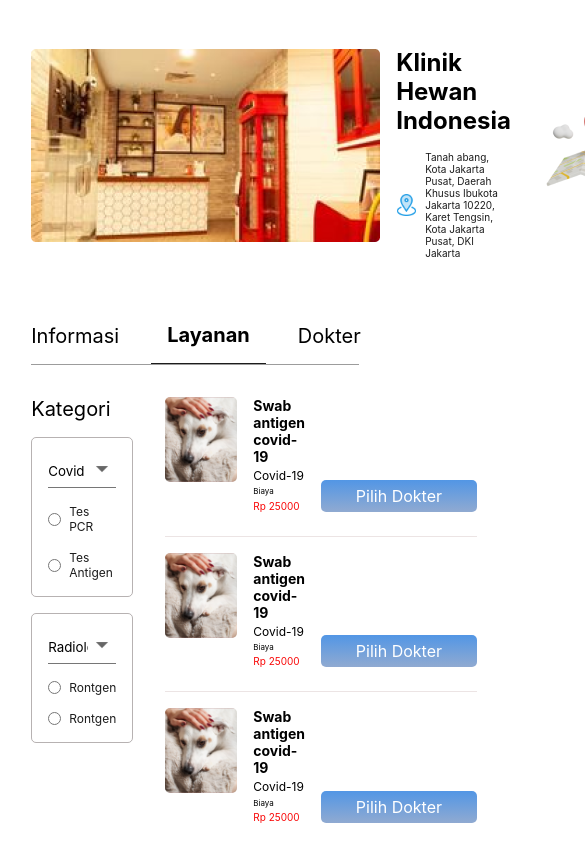
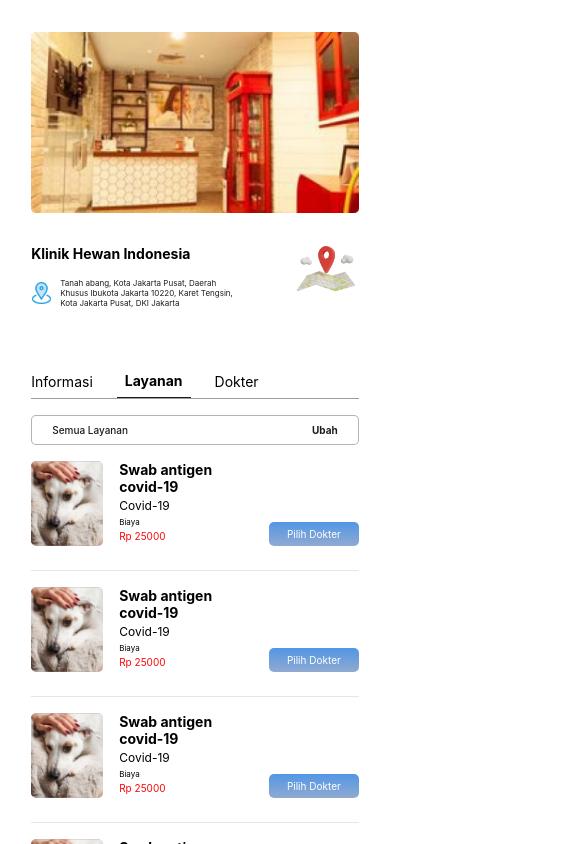
Before and after one commit to slivatech/SlivaDoc, a React (Create React App) app: page / in a window 390 px wide. Both pictures are taken after a click on the item "Layanan". Shown: the top 844 px of the page, 585 px wide, since content can reach past the window. Built offline with nearby package versions, Linux system fonts and the light colour scheme.

Commit message:
responsiveness and select dropdown component

```diff
--- a/src/components/HeroClinic/HeroClinic.tsx
+++ b/src/components/HeroClinic/HeroClinic.tsx
@@ -1,44 +1,57 @@
-import { Container } from '../Container'
-import { StyledHeroClinic } from './HeroClinicStyle'
-import styled from 'styled-components'
+import { Container } from "../Container";
+import { StyledHeroClinic } from "./HeroClinicStyle";
+import styled from "styled-components";
 const AboutClinic = styled.div`
-    padding-top:1rem;
+  padding-top: 1rem;
   h1 {
     text-transform: capitalize;
-        font-weight:700;
+    font-weight: 700;
+  font-size:clamp(14px,2vw,20px);
+
   }
-    & >*:not(h1) {
-        margin-top:1rem ;
+  & > *:not(h1) {
+    margin-top: 1rem;
   }
-`
+`;
 
 const Location = styled.div`
-    display:flex;
-    gap:.5rem;
-    font-size:clamp(10px,2vw,12px);
-    align-items: center;
+  display: flex;
+  gap: 0.5rem;
+  font-size: clamp(8px, 2vw, 12px);
+  align-items: flex-start;
   p {
-        color:#1C1C1C
+    color: #1c1c1c;
+    max-width: 75%;
   }
-`
+
+  img{
+    align-self: center;
+    object-fit: cover;
+
+  }
+`;
 
 const HeroClinic = () => {
   return (
     <Container>
       <StyledHeroClinic>
-            <img src='/assets/interior.png' />
+        <img className="interiorImg" src="/assets/interior.png" />
+        <div className="location">
           <AboutClinic>
             <h1>Klinik hewan indonesia</h1>
             <Location>
-
               <img src="/assets/location.svg" />
-                    <p>Tanah abang, Kota Jakarta Pusat, Daerah Khusus Ibukota Jakarta 10220, Karet Tengsin, Kota Jakarta Pusat, DKI Jakarta</p>
+              <p>
+                Tanah abang, Kota Jakarta Pusat, Daerah Khusus Ibukota Jakarta
+                10220, Karet Tengsin, Kota Jakarta Pusat, DKI Jakarta
+              </p>
             </Location>
           </AboutClinic>
-            <img src="/assets/location-map.png" style={{objectFit:"cover"}} />
+          <img className="locationImg" src="/assets/location-map.png" style={{ objectFit: "cover" }} />
+        </div>
       </StyledHeroClinic>
     </Container>
-  )
-}
+  );
+};
 
-export default HeroClinic
+export default HeroClinic;
--- a/src/components/HeroClinic/HeroClinicStyle.tsx
+++ b/src/components/HeroClinic/HeroClinicStyle.tsx
@@ -4,8 +4,31 @@
   display: flex;
   gap: 1rem;
   padding: 2rem 8%;
+  @media (max-width:768px) {
+    flex-direction: column;
+    align-items: flex-start;
+  }
+
+  .interiorImg {
+    object-fit: cover;
+    flex: .5;
+    @media (max-width:768px) {
+      width:100%;
+      height:300px;
+    }
+  }
   /* align-items: center; */
-  img {
+  /* img {
     align-self: center;
+  } */
+
+  .location{
+    display:flex;
+    gap:1rem;
+  }
+
+  .locationImg {
+    width:20%;
+    max-height:140px;
   }
 `;
--- /dev/null
+++ b/src/components/Select/Select.tsx
@@ -0,0 +1,39 @@
+import React, { useState } from "react";
+import useSelect from "../../hooks/useSelect";
+import { DropdownItem, DropdownStyle, SelectContainer, SelectLabelButton } from "./SelectStyle";
+
+interface ISelect {
+  label: string;
+  values: string[];
+  onChange?: (e: React.ChangeEvent) => void;
+  icon?:any;
+  borderType?:"bottom" | "top";
+  radius?:string;
+  border?:string;
+}
+const Select = ({ label, values, onChange,icon,radius,borderType,border }: ISelect) => {
+
+    const { currentValue,handleOpen,open,handleChange } = useSelect();
+   return (
+    <SelectContainer>
+      <SelectLabelButton onClick={handleOpen} borderType={borderType} radius={radius} border={border}>
+        <p>{currentValue !== "" ? currentValue : label}</p>
+        {icon}
+
+      </SelectLabelButton>
+      <DropdownStyle isVisible={open}>
+        {values.map((value, index) => (
+          <DropdownItem
+            onClick={() => handleChange(value)}
+            active={value === currentValue}
+            key={index}
+          >
+            {value}
+          </DropdownItem>
+        ))}
+      </DropdownStyle>
+    </SelectContainer>
+  );
+};
+
+export default Select;
--- /dev/null
+++ b/src/components/Select/SelectStyle.tsx
@@ -0,0 +1,93 @@
+import styled, { css } from "styled-components";
+
+export const SelectContainer = styled.div`
+  position: relative;
+  margin: 0;
+  width: 100%;
+`;
+
+type BorderType = "bottom" | "top";
+
+interface LabelBtnProps {
+  border?: string;
+  radius?: string;
+  borderType?: BorderType;
+}
+
+export const SelectLabelButton = styled.button<LabelBtnProps>(({ border, radius, borderType }) => `
+  padding: .5rem 1.25rem;
+  min-width: 7rem;
+  width:100%;
+  font-size: 10px;
+  font-weight: 500;
+  background-color: #fff;
+  border-radius: ${radius ? radius : ""};
+  color: #1c1c1c;
+  display:flex;
+  align-items: center;
+  justify-content: space-between;
+  border:${borderType ? "none" : border};
+  cursor: pointer;
+  /* transition: 0.3s ease; */
+  /* &:hover {
+    background-color: #eee;
+  } */
+  ${borderType === "bottom" ? css`
+    border-bottom:1px solid black;
+    /* border:none; */
+
+  `:null}
+
+`
+);
+
+export const DropdownStyle = styled.div<{ isVisible: boolean }>`
+  position: absolute;
+  width: 100%;
+  top: 0;
+  left: 0;
+  /* max-height: 40vmax;
+  min-width: 10rem; */
+  padding: 0.4rem;
+  display: flex;
+  flex-direction: column;
+  border-radius: 5px;
+  background: #fafafa;
+  border: 1.5px solid slategrey;
+  transition: max-height 0.2s ease;
+  overflow: hidden;
+  ${({ isVisible }) =>
+    isVisible !== true &&
+    css`
+      max-height: 40px;
+      visibility: hidden;
+    `}
+`;
+
+export const DropdownItem = styled.div<{ active: boolean }>`
+  display: flex;
+  align-items: center;
+  width: 100%;
+  margin: 0.15rem 0;
+  padding: 0.3rem 0.5rem;
+  font-size: 10px;
+  font-weight: 400;
+  color: #333;
+  border-radius: 0.3rem;
+  cursor: pointer;
+
+  &:hover,
+  :focus,
+  :focus:hover {
+    background-color: #127fff;
+    color: #fafafa;
+    outline: none;
+  }
+
+  ${({ active }) =>
+    active &&
+    css`
+      color: #127fff;
+      font-weight: 500;
+    `}
+`;
--- a/src/components/TabSection/AppointmentBox.tsx
+++ b/src/components/TabSection/AppointmentBox.tsx
@@ -1,3 +1,5 @@
+import styled from "styled-components";
+import useMediaQuery from "../../hooks/useMediaQuery";
 import BaseButton from "../Common/Buttons/BaseButton";
 import { StyledAppointment } from "./TabSectionStyle";
 
@@ -6,12 +8,18 @@
   title: string;
   category: string;
   price: number;
-  yearExperience?:number;
-  satisfaction?:number;
-  isDoctorAppoinment?:boolean;
+  yearExperience?: number;
+  satisfaction?: number;
+  isDoctorAppoinment?: boolean;
 }
 
-
+const Badges = styled.div`
+  display: flex;
+  gap: 0.5rem;
+  @media (max-width:375px) {
+    flex-direction: column;
+  }
+`;
 
 const AppointmentBox = ({
   image,
@@ -22,6 +30,7 @@
   satisfaction,
   isDoctorAppoinment,
 }: AppointmentProps) => {
+  const desktop = useMediaQuery("(min-width: 768px)");
   return (
     <StyledAppointment>
       <img src={image} alt="appointment" />
@@ -29,18 +38,54 @@
         <p className="title">{title}</p>
         <p className="cat">{category}</p>
         {isDoctorAppoinment ? (
-            <div style={{display:"flex",gap:'.5rem'}}>
-
-                <BaseButton gap='.4rem' fontSize="8px" iconStart={<img src="/assets/portfolio.svg" style={{width:"10px",height:"10px"}} />} radius="5px" width="59px" height="16px" text={`${yearExperience} years`} color="#ECE4E4" textColor="#1c1c1c" />
-                <BaseButton gap='.4rem' fontSize="8px" iconStart={<img src="/assets/review.svg" style={{width:"10px",height:"10px"}} />} radius="5px" width="59px" height="16px" text={`${satisfaction}%`} color="#ECE4E4" textColor="#1c1c1c" />
-            </div>
-        ):null}
+          <Badges>
+            <BaseButton
+              gap=".4rem"
+              fontSize="8px"
+              iconStart={
+                <img
+                  src="/assets/portfolio.svg"
+                  style={{ width: "10px", height: "10px" }}
+                />
+              }
+              radius="5px"
+              width="59px"
+              height="16px"
+              text={`${yearExperience} years`}
+              color="#ECE4E4"
+              textColor="#1c1c1c"
+            />
+            <BaseButton
+              gap=".4rem"
+              fontSize="8px"
+              iconStart={
+                <img
+                  src="/assets/review.svg"
+                  style={{ width: "10px", height: "10px" }}
+                />
+              }
+              radius="5px"
+              width="59px"
+              height="16px"
+              text={`${satisfaction}%`}
+              color="#ECE4E4"
+              textColor="#1c1c1c"
+            />
+          </Badges>
+        ) : null}
         <p>{isDoctorAppoinment ? "Mulai dari" : "Biaya"}</p>
         <p className="price">Rp {price}</p>
       </div>
-      <div style={{alignSelf:"end",marginLeft:"auto"}}>
-        <BaseButton text={isDoctorAppoinment ? "Buat Janji" : "Pilih Dokter"} textColor="white" width="156px" height="32px" color="linear-gradient(0deg,rgba(144, 170, 209, 1) 0%,rgba(82, 150, 229, 1) 100%)" radius="5px" />
-
+      <div style={{ alignSelf: "end", marginLeft: "auto" }}>
+        <BaseButton
+          fontSize={desktop ? "14px" : "10px"}
+          text={isDoctorAppoinment ? "Buat Janji" : "Pilih Dokter"}
+          textColor="white"
+          width={desktop ? "156px" : "90px"}
+          height={desktop ? "32px" : "24px"}
+          color="linear-gradient(0deg,rgba(144, 170, 209, 1) 0%,rgba(82, 150, 229, 1) 100%)"
+          radius="5px"
+        />
       </div>
     </StyledAppointment>
   );
--- a/src/components/TabSection/CategorySection.tsx
+++ b/src/components/TabSection/CategorySection.tsx
@@ -1,3 +1,4 @@
+import Select from "../Select/Select";
 import { categories } from "./fakeData";
 import {
   CategoryBox,
@@ -20,14 +21,13 @@
       <h2>Kategori</h2>
       {categories?.map((category, i) => (
         <CategoryBox key={i}>
-          <div className="selectWrapper">
-            <select name="cat1" id="cat1" value={category.mainValue}>
-              <option value={category.mainValue}>{category.mainValue}</option>
-            </select>
-            <label htmlFor="cat1">
-              <img src="/assets/arrow_dropdown.svg" alt="dropdown" />
-            </label>
-          </div>
+          <Select
+            border=" 0.5px solid rgba(153, 146, 146, 0.7)"
+            label={category.mainValue}
+            borderType="bottom"
+            values={[category.mainValue]}
+            icon={<img src="/assets/arrow_dropdown.svg" />}
+          />
 
           {category.radios.map((radio, i) => (
             <RadioCategory key={i} value={radio} />
--- a/src/components/TabSection/DoctorsList.tsx
+++ b/src/components/TabSection/DoctorsList.tsx
@@ -4,7 +4,7 @@
 
 const DoctorsList = () => {
   return (
-    <div style={{display:"flex",flexDirection:"column",gap:"1rem"}}>
+    <div style={{display:"flex",flexDirection:"column",gap:"1rem",marginTop:"1rem"}}>
       {doctorAppointments.map((appointment, i) => (
         <AppointmentBox isDoctorAppoinment={true} key={i} {...appointment} />
       ))}
--- a/src/components/TabSection/ServicesList.tsx
+++ b/src/components/TabSection/ServicesList.tsx
@@ -1,16 +1,25 @@
-import AppointmentBox from './AppointmentBox'
-import { serviceAppointments } from './fakeData'
+import AppointmentBox from "./AppointmentBox";
+import { serviceAppointments } from "./fakeData";
+import styled from "styled-components";
 
-
+const ServicesListWrapper = styled.div`
+  flex: 0.6;
+  @media (max-width:768px) {
+    flex:1;
+  }
+  display: flex;
+  flex-direction: column;
+  gap: 1rem;
+`;
 
 const ServicesList = () => {
   return (
-    <div style={{flex:0.6,display:"flex",flexDirection:"column",gap:"1rem"}}>
-        {serviceAppointments.map((appointment,i)=>(
-            <AppointmentBox key={i} {...appointment} />
-        ))}
-    </div>
-  )
-}
+    <ServicesListWrapper>
+      {serviceAppointments.map((appointment, i) => (
+        <AppointmentBox key={i} {...appointment} />
+      ))}
+    </ServicesListWrapper>
+  );
+};
 
-export default ServicesList
+export default ServicesList;
--- a/src/components/TabSection/Tab.tsx
+++ b/src/components/TabSection/Tab.tsx
@@ -1,3 +1,5 @@
+import useMediaQuery from "../../hooks/useMediaQuery";
+import Select from "../Select/Select";
 import CategorySection from "./CategorySection";
 import DoctorsList from "./DoctorsList";
 import { facilities, jamOperasional } from "./fakeData";
@@ -7,8 +9,20 @@
 interface TabProps {
   tab: "informasi" | "layanan" | "dokter";
 }
+const values = ["Covid 19", "Radiologi & Elektromedik"];
+
 const Tab = ({ tab }: TabProps) => {
-  return <div style={{paddingTop:"1rem"}}>{tab === "informasi" ? <InfoTab /> : tab==="layanan" ? <ServiceTab /> : <DoctorTab />}</div>;
+  return (
+    <div style={{ paddingTop: "1rem" }}>
+      {tab === "informasi" ? (
+        <InfoTab />
+      ) : tab === "layanan" ? (
+        <ServiceTab />
+      ) : (
+        <DoctorTab />
+      )}
+    </div>
+  );
 };
 
 const InfoTab = () => {
@@ -41,10 +55,8 @@
       <StyledInfoTab>
         <h2>Fasilitas</h2>
         <ul>
-          {facilities.map((facility,i)=>(
-            <li key={i}>
-              {facility}
-            </li>
+          {facilities.map((facility, i) => (
+            <li key={i}>{facility}</li>
           ))}
         </ul>
       </StyledInfoTab>
@@ -53,20 +65,57 @@
 };
 
 const ServiceTab = () => {
+  const desktop = useMediaQuery("(min-width:768px)");
   return (
-    <StyledServiceTab>
-      <CategorySection />
-      <ServicesList />
-    </StyledServiceTab>
-  )
-}
+    <>
+      {!desktop ? (
+        <Select
+          label="Semua Layanan"
+          radius="5px"
+          border="0.5px solid rgba(153, 146, 146, 0.7)"
+          icon={
+            <span
+              style={{ fontWeight: 700, color: "#1c1c1c", fontSize: "10px" }}
+            >
+              Ubah
+            </span>
+          }
+          values={values}
+        />
+      ) : null}
+
+      <StyledServiceTab>
+        <CategorySection />
+        <ServicesList />
+      </StyledServiceTab>
+    </>
+  );
+};
 
 const DoctorTab = () => {
+  const desktop = useMediaQuery("(min-width:768px)");
+
   return (
     <div>
+      {!desktop ? (
+        <Select
+          label="Semua Layanan"
+          radius="5px"
+          border="0.5px solid rgba(153, 146, 146, 0.7)"
+          icon={
+            <span
+              style={{ fontWeight: 700, color: "#1c1c1c", fontSize: "10px" }}
+            >
+              Ubah
+            </span>
+          }
+          values={values}
+        />
+      ) : null}
+
       <DoctorsList />
     </div>
-  )
-}
+  );
+};
 
 export default Tab;
--- a/src/components/TabSection/TabSectionStyle.tsx
+++ b/src/components/TabSection/TabSectionStyle.tsx
@@ -15,16 +15,22 @@
 
 export const StyledLi = styled.li<{ isActive: boolean }>`
   text-transform: capitalize;
-  font-size: 20px;
+  font-size: clamp(14px, 2vw, 20px);
   border-bottom: ${(props) => (props.isActive ? "1px solid #1c1c1c" : null)};
   cursor: pointer;
   /* padding: 0 1rem 0; */
   &:not(:first-child) {
     /* padding-right: 2rem; */
     padding: 0 1rem 1rem 1rem;
+    @media (max-width: 768px) {
+      padding: 0 0.5rem 0.5rem 0.5rem;
+    }
   }
   &:first-child {
     padding: 0 1rem 1rem 0;
+    @media (max-width: 768px) {
+      padding: 0 0.5rem 0.5rem 0;
+    }
   }
   font-weight: ${(props) => (props.isActive ? "700" : "400")};
 `;
@@ -39,8 +45,13 @@
   ul {
     font-weight: 400;
     font-size: 12px;
+
     line-height: 22px;
     color: "#1c1c1c";
+    max-width: 75%;
+    @media (max-width: 768px) {
+      max-width: 100%;
+    }
   }
 
   ul {
@@ -54,6 +65,10 @@
     font-size: 20px;
   }
   flex: 0.4;
+  @media (max-width: 768px) {
+    display: none;
+  }
+  display: block;
 `;
 
 export const StyledServiceTab = styled.section`
@@ -73,19 +88,117 @@
   }
 
   .selectWrapper {
-    display: flex;
+    display: grid;
+    grid-template-areas: "select";
     align-items: center;
-    border-bottom: 0.5px solid rgba(28, 28, 28, 0.6);
+    position: relative;
+    cursor:pointer;
+    select,
+    &::after {
+      grid-area: select;
+    }
+    select{
+      outline: none;
+      border:none;
+      appearance:none;
+      position:relative;
+      padding-bottom: .5rem;
+
+    }
+    .dropdown-arrow {
+        position:absolute;
+        right:15px;
+        top:0px;
+
+      }
+
+
+    width:100%;
+
+    border-bottom:1px solid gray;
+    padding: 0.25em 0.5em;
+
+    font-size: 1.25rem;
+    cursor: pointer;
+    line-height: 1.1;
+
+
+
+    // Custom arrow
+    /* &::after {
+      content: "";
+      position: absolute;
+      top:10px;
+      right:5px;
+      background: url("/assets/arrow-dropdown.svg");
+    } */
   }
 
-  select {
+  // Interim solution until :focus-within has better support
+  /* select:focus + .focus {
+  position: absolute;
+  top: -1px;
+  left: -1px;
+  right: -1px;
+  bottom: -1px;
+  border: 2px solid var(--select-focus);
+  border-radius: inherit;
+} */
+
+  /* select[multiple] {
+  padding-right: 0;
+
+  height: 6rem;
+
+  option {
+    white-space: normal;
+
+    outline-color: var(--select-focus);
+  }
+
+
+} */
+
+  /* select {
     background: none;
     outline: none;
     appearance: none;
     border-bottom: 0.5px solid rgba(28, 28, 28, 0.6);
     border: none;
     width: 100%;
+    &::after {
+      content: "";
+      justify-self: end;
+      width: 0.8em;
+      height: 0.5em;
+      background-color: var(--select-arrow);
+      clip-path: polygon(100% 0%, 0 0%, 50% 100%);
+    }
+    min-width: 15ch;
+  max-width: 30ch;
+
+  border: 1px solid var(--select-border);
+  border-radius: 0.25em;
+  padding: 0.25em 0.5em;
+
+  font-size: 1.25rem;
+  cursor: pointer;
+  line-height: 1.1;
+
+
+  background-color: #fff;
+  background-image: linear-gradient(to top, #f9f9f9, #fff 33%);
+
+  &::after {
+    content: "";
+    justify-self: end;
+    width: 0.8em;
+    height: 0.5em;
+    background-color: var(--select-arrow);
+    clip-path: polygon(100% 0%, 0 0%, 50% 100%);
   }
+
+  } */
 `;
 
 export const StyledRadioCategory = styled.div`
@@ -100,29 +213,39 @@
   display: flex;
   gap: 1rem;
   align-items: start;
-  border-bottom:1px solid #ECE4E4;
+  border-bottom: 1px solid #ece4e4;
   padding-bottom: 1.5rem;
 
   .appointmentInfo {
-    display:flex;
+    display: flex;
     flex-direction: column;
-    gap:.2rem;
+    gap: 0.2rem;
     .title {
       font-size: 14px;
       font-weight: 700;
+      @media (max-width: 375px) {
+        font-size: 12px;
+      }
     }
     .cat {
-      font-size: 12px;
+      font-size: clamp(12px, 375px, 10px);
+
       font-weight: 400;
+      @media (max-width: 375px) {
+        font-size: 10px;
+      }
     }
 
     .price {
       color: #f90909;
       font-size: 10px;
+      @media (max-width: 375px) {
+        font-size: 8px;
+      }
     }
 
     p {
-      font-size:8px;
+      font-size: 8px;
     }
   }
   img {
--- /dev/null
+++ b/src/hooks/useMediaQuery.tsx
@@ -0,0 +1,44 @@
+import { useEffect, useState } from 'react'
+
+function useMediaQuery(query: string): boolean {
+  const getMatches = (query: string): boolean => {
+    // Prevents SSR issues
+    if (typeof window !== 'undefined') {
+      return window.matchMedia(query).matches
+    }
+    return false
+  }
+
+  const [matches, setMatches] = useState<boolean>(getMatches(query))
+
+  function handleChange() {
+    setMatches(getMatches(query))
+  }
+
+  useEffect(() => {
+    const matchMedia = window.matchMedia(query)
+
+    // Triggered at the first client-side load and if query changes
+    handleChange()
+
+    // Listen matchMedia
+    if (matchMedia.addListener) {
+      matchMedia.addListener(handleChange)
+    } else {
+      matchMedia.addEventListener('change', handleChange)
+    }
+
+    return () => {
+      if (matchMedia.removeListener) {
+        matchMedia.removeListener(handleChange)
+      } else {
+        matchMedia.removeEventListener('change', handleChange)
+      }
+    }
+    // eslint-disable-next-line react-hooks/exhaustive-deps
+  }, [query])
+
+  return matches
+}
+
+export default useMediaQuery
--- /dev/null
+++ b/src/hooks/useSelect.tsx
@@ -0,0 +1,27 @@
+import { useState } from "react";
+
+const useSelect = () => {
+  const [currentValue, setCurrentValue] = useState<string>("");
+  const [open, setOpen] = useState<boolean>(false);
+
+  const handleOpen = () => {
+    setOpen(true);
+  };
+  const handleClose = () => {
+    setOpen(false);
+  };
+  const handleValueChange = (value:string) => {
+    setCurrentValue(value);
+  };
+  const handleChange = (value:string) => {
+    handleValueChange(value);
+    // call method, if it exists
+    // if (onChange) onChange(value);
+    // close, after all tasks are finished
+    handleClose();
+  };
+
+  return { handleOpen, handleClose,handleValueChange,handleChange,open,currentValue };
+};
+
+export default useSelect;
```
Lines whose indentation alone changed are shown as unchanged.
